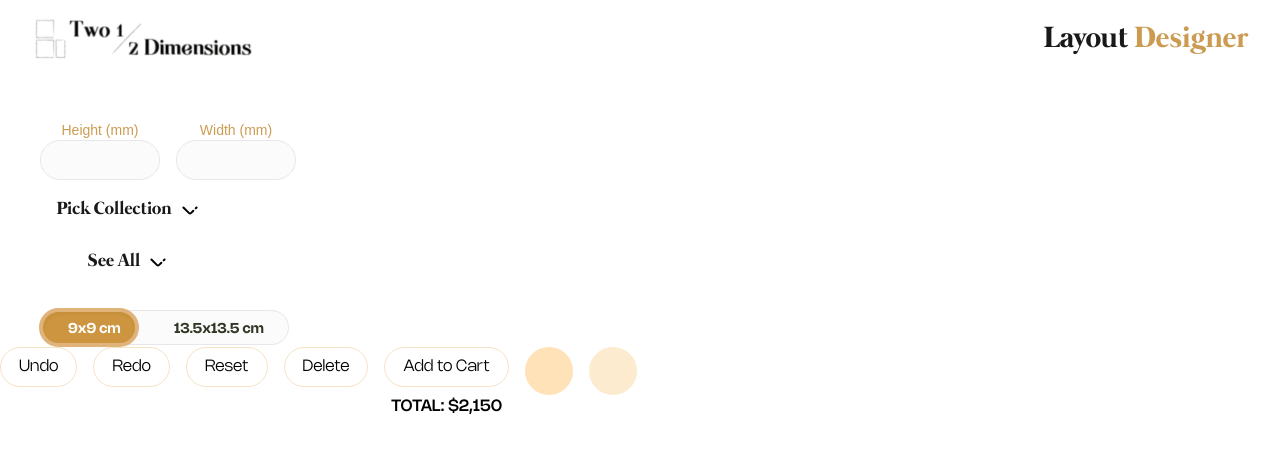
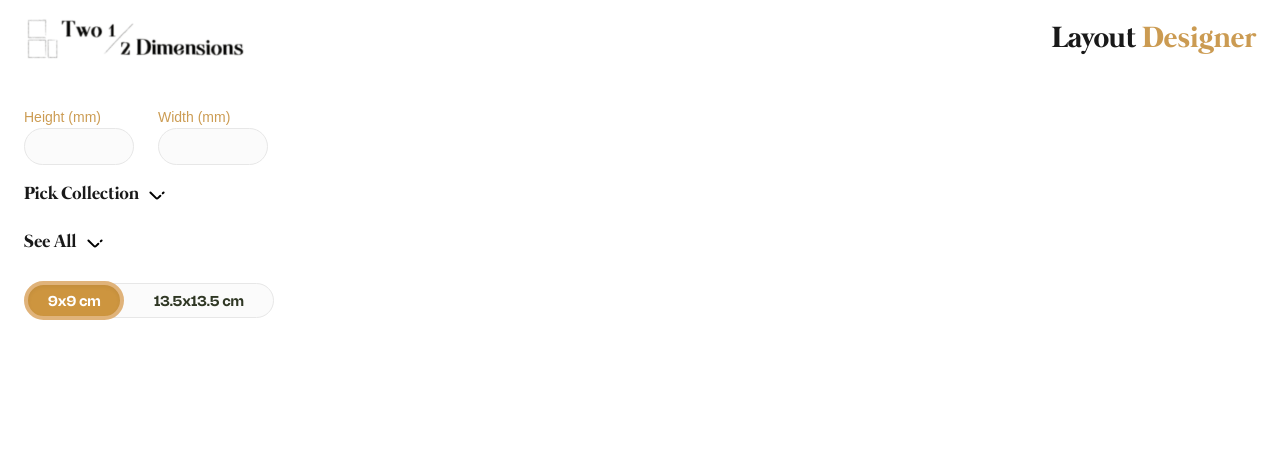
Before and after one commit to Raymond-engr/Layout_generator, a React (Vite) app: page / in a window 1280 px wide. Shown: the top 452 px of the page. Built offline with nearby package versions, Linux system fonts and the light colour scheme; a web font is replaced by a local one.

Commit message:
optimized layout

```diff
--- a/src/App.tsx
+++ b/src/App.tsx
@@ -7,13 +7,16 @@ import Footer from './components/Footer';
 import ResponsiveActionButtons from './components/ResponsiveActionButtons';
 const App: React.FC = () => {
   return (
-    <div className="h-screen w-full">
+    <>
+    <div>
       <Header />
+      </div>
+      <div className="flex flex-col items-start px-6 py-4">
         <DimensionInputs />
         <CollectionOptions />
         <DimensionSelector />
-        <ResponsiveActionButtons />
     </div>
+    </>
   );
 };
 
--- a/src/components/CollectionOptions.tsx
+++ b/src/components/CollectionOptions.tsx
@@ -11,7 +11,7 @@ const CollectionHeader: React.FC<{
 }> = ({ title, isOpen, onClick }) => (
   <button
     onClick={onClick}
-    className="flex items-center text-[#191919] text-lg lg:text-lg font-bold font-mermaid break-words whitespace-nowrap"
+    className="flex items-center text-[#191919] text-lg font-bold font-mermaid break-words whitespace-nowrap"
   >
     <span>{title}</span>
     {onClick && (
@@ -57,32 +57,46 @@ const CollectionOptions: React.FC = () => {
   };
 
   return (
-    <div className="w-64 p-4">
-      <div className="space-y-4">
-        <div className="flex flex-row gap-5 ml-8 lg:ml-0 lg:flex-col md:flex-row md:items-center md:gap-6">
+    <div className="py-4">
+      <div className="grid grid-cols-2 gap-4 md:gap-5 lg:grid-cols-1">
+        <div>
           <CollectionHeader
             title="Pick Collection"
             isOpen={isPickCollectionOpen}
             onClick={() => setIsPickCollectionOpen(!isPickCollectionOpen)}
           />
+          {isPickCollectionOpen && (
+            <div className="mt-1 space-y-1">
+              {locations.map((location) => (
+                <LocationItemComponent
+                  key={location.name}
+                  item={{ ...location, isExpanded: expandedLocations[location.name] }}
+                  onToggle={() => toggleLocation(location.name)}
+                />
+              ))}
+            </div>
+          )}
+        </div>
+
+        {/* Second column for "See All" and its subitems */}
+        <div>
           <CollectionHeader
             title="See All"
             isOpen={isSeeAllOpen}
             onClick={() => setIsSeeAllOpen(!isSeeAllOpen)}
           />
+          {isSeeAllOpen && (
+            <div className="mt-1 space-y-1">
+              <div className="text-sm text-gray-600">
+                Subitem 1
+              </div>
+              <div className="text-sm text-gray-600">
+                Subitem 2
+              </div>
+              {/* Additional subitems can be added here */}
+            </div>
+          )}
         </div>
-
-        {isPickCollectionOpen && (
-          <div className="mt-1 ml-8 space-y-1">
-            {locations.map((location) => (
-              <LocationItemComponent
-                key={location.name}
-                item={{ ...location, isExpanded: expandedLocations[location.name] }}
-                onToggle={() => toggleLocation(location.name)}
-              />
-            ))}
-          </div>
-        )}
       </div>
     </div>
   );
--- a/src/components/DimensionInputs.tsx
+++ b/src/components/DimensionInputs.tsx
@@ -8,9 +8,9 @@ const DimensionInput = ({ label }: { label: string }) => {
   };
 
   return (
-    <div className="flex flex-col items-center">
+    <div >
       <label className="text-[#cc9c53] text-sm font-normal font-nohemi">{label}</label>
-      <div className="w-[110px] h-[37px] md:w-[150px] md:h-[45px] lg:w-[120px] lg:h-[40px] bg-[#fbfbfb] rounded-[46px] border border-[#e7e7e7] flex items-center justify-center">
+      <div className="w-[110px] h-[37px] bg-[#fbfbfb] rounded-[46px] border border-[#e7e7e7] flex items-center justify-center">
         <input
           type="number"
           value={value}
@@ -24,7 +24,7 @@ const DimensionInput = ({ label }: { label: string }) => {
 
 const DimensionInputs = () => {
   return (
-    <div className="flex gap-4 mt-10 ml-10">
+    <div className="flex space-x-4 md:space-x-6 mt-2">
       <DimensionInput label="Height (mm)" />
       <DimensionInput label="Width (mm)" />
     </div>
--- a/src/components/DimensionSelector.tsx
+++ b/src/components/DimensionSelector.tsx
@@ -10,7 +10,7 @@ const DimensionSelector: React.FC = () => {
 
   return (
     <div
-      className="w-[244px] h-[39px] relative mt-4 ml-11 cursor-pointer"
+      className="w-[244px] h-[39px] relative mt-2 cursor-pointer"
       onClick={(e) => {
         const containerRect = e.currentTarget.getBoundingClientRect();
         const clickPosition = e.clientX - containerRect.left;
@@ -22,7 +22,7 @@ const DimensionSelector: React.FC = () => {
         }
       }}
     >
-      <div className="w-[250px] h-[39px] left-[-5px] top-0 absolute">
+      <div className="w-[250px] h-[39px] left-0 top-0 absolute">
         <div className="w-[244px] h-[35px] left-[6px] top-[2px] absolute bg-[#fbfbfb] rounded-[60px] border border-[#e7e7e7]" />
 
 
--- a/src/components/Header.tsx
+++ b/src/components/Header.tsx
@@ -2,7 +2,7 @@ import React from 'react';
 import logo from '../assets/icons/logo.svg';
 const Header: React.FC = () => {
   return (
-    <header className="px-8 flex items-center justify-between p-4 bg-white">
+    <header className="px-6 py-4 flex items-center justify-between bg-white">
       <img className="w-56 h-12" src={logo} alt="Logo" />
       <div className="mt-2 flex justify-center">
       </div>
```
